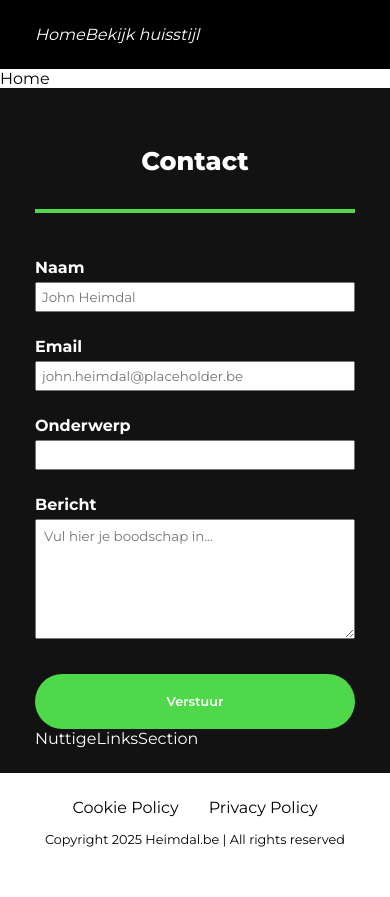
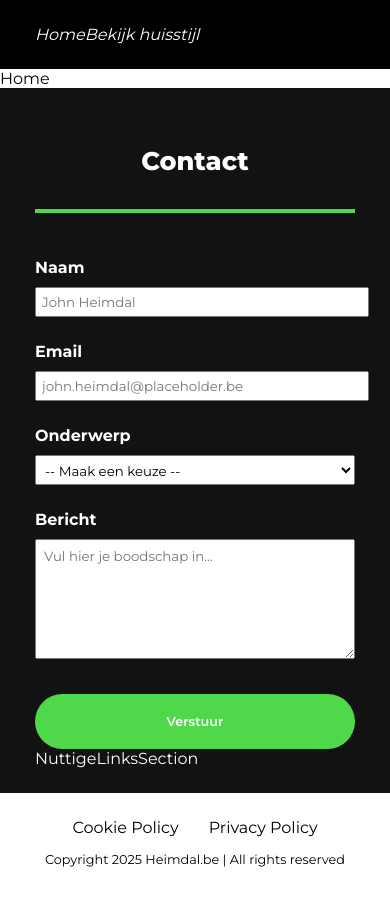
Before and after one commit to Heimdalbe/Mimisbrunnr-frontend, a React (Vite) app in the folder mimisbrunnr-frontend/: page / in a window 390 px wide. Built offline with nearby package versions, Linux system fonts and the light colour scheme.

Commit message:
Contactform af (denk ik?)

```diff
--- a/mimisbrunnr-frontend/src/components/Footer/Big Footer/ContactSection/ContactForm/FooterContactForm.jsx
+++ b/mimisbrunnr-frontend/src/components/Footer/Big Footer/ContactSection/ContactForm/FooterContactForm.jsx
@@ -1,12 +1,16 @@
 import InputField from "../../../../Form/InputField/InputField";
+import SelectField from "../../../../Form/SelectField/SelectField";
 
 const FooterContactForm = () => {
+
+  const onderwerpOpties = ["Algemeen", "Evenement", "Extra info"];
+
   return (
     <div>
       <form>
         <InputField type="text" label="Naam" placeholder={"John Heimdal"} />
         <InputField type="email" label="Email" placeholder={"john.heimdal@placeholder.be"} />
-        <InputField type="text" label="Onderwerp" />
+        <SelectField label={"Onderwerp"} placeholder={"-- Maak een keuze --"} options={onderwerpOpties} />
         <InputField type="message" label="Bericht" placeholder={"Vul hier je boodschap in..."} />
         <button type="submit" className="primary-button-dark">Verstuur</button>
       </form>
--- a/mimisbrunnr-frontend/src/components/Form/InputField/InputField.css
+++ b/mimisbrunnr-frontend/src/components/Form/InputField/InputField.css
@@ -1,10 +1,12 @@
 .input-field {
   display: flex;
   justify-content: space-between;
+  gap: 30px;
 }
 
 input {
   padding: 5px;
+  width: 100%;
 }
 
 label {
@@ -18,6 +20,7 @@ label {
   padding: 8px;
   box-sizing: border-box;
   margin-bottom: 15px;
+  width: 100%;
 }
 
 
@@ -25,5 +28,6 @@ label {
   .input-field {
     flex-direction: column;
     justify-content: center;
+    gap: 5px;
   }
 }
--- a/mimisbrunnr-frontend/src/components/Form/SelectField/SelectField.css
+++ b/mimisbrunnr-frontend/src/components/Form/SelectField/SelectField.css
@@ -0,0 +1,19 @@
+.select-field {
+  display: flex;
+  justify-content: space-between;
+  gap: 30px;
+}
+
+select,
+option {
+  padding: 5px;
+  width: 100%;
+}
+
+@media (max-width: 1028px) {
+  .select-field {
+    flex-direction: column;
+    justify-content: center;
+    gap: 5px;
+  }
+}
--- a/mimisbrunnr-frontend/src/components/Form/SelectField/SelectField.jsx
+++ b/mimisbrunnr-frontend/src/components/Form/SelectField/SelectField.jsx
@@ -4,10 +4,12 @@ const SelectField = ({ label, placeholder, options }) => {
   return (
     <div className='select-field'>
       <label htmlFor={label}>{label}</label>
-
       <select>
+        <option selected disabled>{placeholder}</option>
         {
-
+          options.map((o) => (
+            <option value={o}>{o}</option>
+          ))
         }
       </select>
     </div>
```
